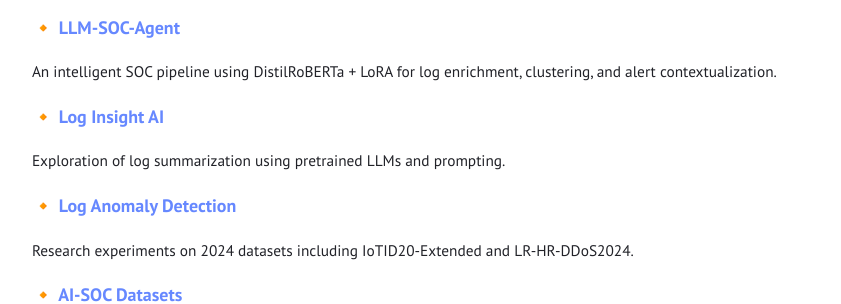
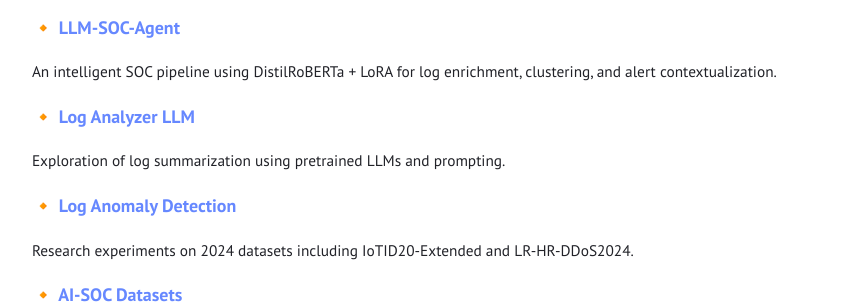
Before and after one commit to elbazhazem/elbazhazem.github.io, a Jekyll site: the page built from ai-soc-automation.md, in a window 1280 px wide and 900 px high, scrolled down 537 px. Shown: the part 155-459 px from the top of the window, without its empty margins (219-1060 px from the left). Built offline with Jekyll 4.4.1, drawn with Linux system fonts in a browser that asks for light colours; some of the changed lines change nothing that is shown.

Commit message:
update ai-soc-automation page

```diff
--- a/ai-soc-automation.md
+++ b/ai-soc-automation.md
@@ -27,7 +27,7 @@
 ### 🔸 [LLM-SOC-Agent](https://github.com/ai-soc-automation/LLM-SOC-Agent)
 An intelligent SOC pipeline using DistilRoBERTa + LoRA for log enrichment, clustering, and alert contextualization.
 
-### 🔸 [Log Insight AI](https://github.com/elbazhazem/log-insight-ai)
+### 🔸 [Log Analyzer LLM](https://github.com/elbazhazem/log-analyzer-LLM)
 Exploration of log summarization using pretrained LLMs and prompting.
 
 ### 🔸 [Log Anomaly Detection](https://github.com/elbazhazem/log-anomaly-detection)
@@ -57,7 +57,7 @@
 - 📝 Weekly LinkedIn content
 - 🧪 Study adversarial LLM robustness
 
-🔗 [See full roadmap](https://github.com/users/elbazhazem/projects)
+🔗 [See full roadmap](https://github.com/orgs/ai-soc-automation/projects/1)
 
 ---
 
@@ -81,6 +81,6 @@
 
 🌐 [GitHub Org: ai-soc-automation](https://github.com/ai-soc-automation)
 🧠 [Research Blog](https://elbazhazem.github.io/blog/)
-🔗 [LinkedIn Weekly Posts](https://www.linkedin.com/in/hazemelbaz)
+🔗 [LinkedIn Weekly Posts](https://www.linkedin.com/in/hazem-elbaz/recent-activity/all/)
 
 ---
```
